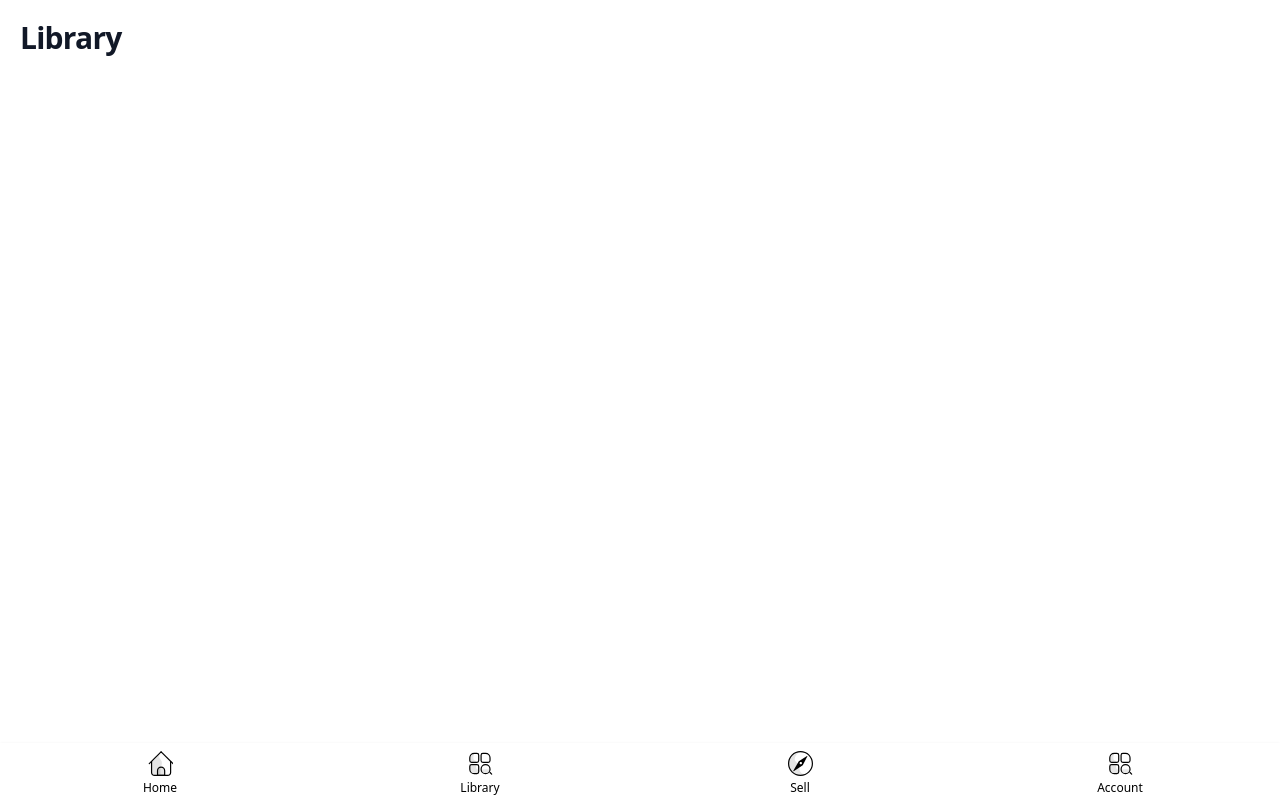
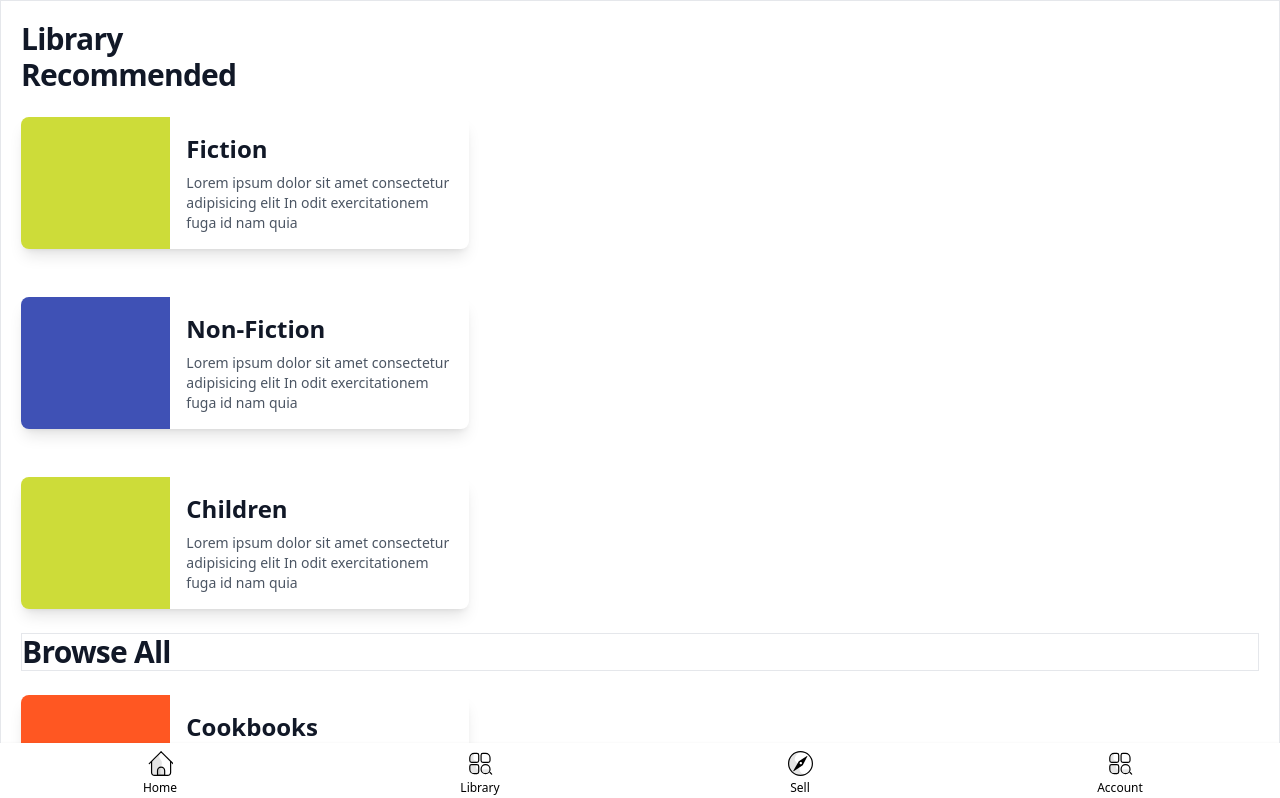
Before and after one commit to theabhayprajapati/open-bookstore, a Next.js app: page /library in a window 1280 px wide. Shown: the top 798 px of the page. Built offline with nearby package versions, Linux system fonts and the light colour scheme.

Commit message:
made feeds and library

```diff
--- /dev/null
+++ b/components/Box.tsx
@@ -0,0 +1,25 @@
+
+// type: name bg color
+interface BoxProps {
+    name: string;
+    bgColor: string;
+}
+
+const Box: React.FC<BoxProps> = ({ name, bgColor }) => {
+    return (
+        <div className="py-6">
+            <div className="flex max-w-md bg-white shadow-lg rounded-lg overflow-hidden">
+                <div className="w-1/3 bg-cover" style={{
+                    backgroundColor: bgColor
+                }} />
+                <div className="w-2/3 p-4">
+                    <h1 className="text-gray-900 font-bold text-2xl">{name}</h1>
+                    <p className="mt-2 text-gray-600 text-sm">Lorem ipsum dolor sit amet consectetur adipisicing elit In odit exercitationem fuga id nam quia</p>
+                </div>
+            </div>
+        </div>
+
+    )
+}
+
+export default Box
--- /dev/null
+++ b/components/Product.tsx
@@ -0,0 +1,52 @@
+import React from 'react';
+
+// ts type;
+// product image, name, desc, location, price
+interface Product {
+    image: string;
+    name: string;
+    desc: string;
+    location: string;
+    price: number;
+}
+const Product: React.FC<Product> = ({ image, name, desc, location, price }) => {
+    return (
+
+
+        <div className="py-6">
+            <div className="flex max-w-md bg-white shadow-lg rounded-lg overflow-hidden">
+                <div className="w-1/3 bg-cover" style={{
+                    backgroundImage: "url('https://images.unsplash.com/photo-1494726161322-5360d4d0eeae?ixlib=rb-1.2.1&ixid=eyJhcHBfaWQiOjEyMDd9&auto=format&fit=crop&w=334&q=80')"
+                }}
+                />
+                <div className="w-2/3 p-4">
+                    <h1 className="text-gray-900 font-bold text-2xl">Backpack</h1>
+                    <p className="mt-2 text-gray-600 text-sm">Lorem ipsum dolor sit amet consectetur adipisicing elit In odit exercitationem fuga id nam quia</p>
+                    <div className="flex item-center mt-2">
+                        <svg className="w-5 h-5 fill-current text-gray-700" viewBox="0 0 24 24">
+                            <path d="M12 17.27L18.18 21L16.54 13.97L22 9.24L14.81 8.63L12 2L9.19 8.63L2 9.24L7.46 13.97L5.82 21L12 17.27Z" />
+                        </svg>
+                        <svg className="w-5 h-5 fill-current text-gray-700" viewBox="0 0 24 24">
+                            <path d="M12 17.27L18.18 21L16.54 13.97L22 9.24L14.81 8.63L12 2L9.19 8.63L2 9.24L7.46 13.97L5.82 21L12 17.27Z" />
+                        </svg>
+                        <svg className="w-5 h-5 fill-current text-gray-700" viewBox="0 0 24 24">
+                            <path d="M12 17.27L18.18 21L16.54 13.97L22 9.24L14.81 8.63L12 2L9.19 8.63L2 9.24L7.46 13.97L5.82 21L12 17.27Z" />
+                        </svg>
+                        <svg className="w-5 h-5 fill-current text-gray-500" viewBox="0 0 24 24">
+                            <path d="M12 17.27L18.18 21L16.54 13.97L22 9.24L14.81 8.63L12 2L9.19 8.63L2 9.24L7.46 13.97L5.82 21L12 17.27Z" />
+                        </svg>
+                        <svg className="w-5 h-5 fill-current text-gray-500" viewBox="0 0 24 24">
+                            <path d="M12 17.27L18.18 21L16.54 13.97L22 9.24L14.81 8.63L12 2L9.19 8.63L2 9.24L7.46 13.97L5.82 21L12 17.27Z" />
+                        </svg>
+                    </div>
+                    <div className="flex item-center justify-between mt-3">
+                        <h1 className="text-gray-700 font-bold text-xl">$220</h1>
+                        <button className="px-3 py-2 bg-gray-800 text-white text-xs font-bold uppercase rounded">Add to Card</button>
+                    </div>
+                </div>
+            </div>
+        </div>
+    )
+}
+
+export default Product;
--- a/pages/index.tsx
+++ b/pages/index.tsx
@@ -1,15 +1,28 @@
-import type { NextPage } from 'next'
-import Head from 'next/head'
-import BottomNavigation from '../components/BottomNavigation'
+import type { NextPage } from 'next';
+import Head from 'next/head';
+import React from 'react';
+import BottomNavigation from '../components/BottomNavigation';
+import Product from '../components/Product';
 
 const Home: NextPage = () => {
+  const [login, setLogin] = React.useState(true);
   return (
     <div className="flex min-h-screen flex-col items-center justify-center py-2">
       <Head>
-        <title>Create Next App</title>
+        <title>Open Library</title>
         <link rel="icon" href="/favicon.ico" />
       </Head>
-      <main className="flex w-full flex-1 flex-col items-center justify-center px-20 text-center">
+      <main className="">
+        {login ? (
+          <div className='grid
+            md:grid-cols-3 grid-cols-1 gap-2
+          '>
+            {[...Array(100)].map((_, i) => (
+              <Product name='Backpack' image='https://images.unsplash.com/photo-1494726161322-5360d4d0eeae?ixlib=rb-1.2.1&ixid=eyJhcHBfaWQiOjEyMDd9&auto=format&fit=crop&w=334&q=80' desc='Lorem ipsum dolor sit amet consectetur adipisicing elit In odit exercitationem fuga id nam quia' location='New York' price={220} />
+            ))}
+          </div>
+        ) : (
+          <div>
             <h1 className="text-6xl font-bold">
               Welcome to{' '}
               <a className="text-blue-600" href="/">
@@ -19,6 +32,8 @@ const Home: NextPage = () => {
             <p className="mt-3 text-2xl">
               get paid for your books
             </p>
+          </div>
+        )}
         <BottomNavigation />
       </main>
       <footer className="flex h-24 w-full items-center justify-center border-t">
--- a/pages/library.tsx
+++ b/pages/library.tsx
@@ -1,14 +1,81 @@
 import BottomNavigation from "../components/BottomNavigation"
+import Box from "../components/Box"
 import PageHeader from "../components/PageHeader"
 
 const Library = () => {
+    const bookcategories = [
+        'Fiction',
+        'Non-Fiction',
+        'Children',
+        'Cookbooks',
+        'Biographies',
+        'Business',
+        'Universities',
+        'Schools',
+        'Religion',
+        'Math',
+        'Science',
+        'History',
+        'Politics',
+        'Health',
+        'Psychology',
+        'Medicine',
+        'Microbiology',
+        'Physics',
+        'Chemistry',
+        'Biology',
+        'Astronomy',
+        'Geography',
+        'Economics',
+        'Accounting',
+        'Business',
+        'Computer Science',
+        'Mathematics',
+        'Statistics',
+        'Programming',
+        'Web Development',
+        'Web Design',
+        'Social Skills',
+    ]
+    const giveRandomColor = () => {
+        const colors = ['#f44336', '#e91e63', '#9c27b0', '#673ab7', '#3f51b5', '#2196f3', '#03a9f4', '#00bcd4', '#009688', '#4caf50', '#8bc34a', '#cddc39', '#ffeb3b', '#ffc107', '#ff9800', '#ff5722', '#795548', '#9e9e9e', '#607d8b']
+        return colors[Math.floor(Math.random() * colors.length)]
+    }
+
     return (
         <div>
-            <div className="p-5">
+            <div className="p-5 border">
                 <PageHeader title={"Library"} />
+                {/* Recommended: */}
+                <section>
+                    <div className="">
+                        <PageHeader title={"Recommended"} />
+                        <div>
+                            {
+                                bookcategories.slice(0, 3).map((category, index) => (
+                                    <Box key={index} name={category} bgColor={giveRandomColor()} />
+                                ))
+
+                            }
+                        </div>
+                    </div>
+                </section>
+                {/* Browse All */}
+                <section>
+                    <div className=" border">
+                        <PageHeader title={"Browse All"} />
+                    </div>
+                    {
+                        bookcategories.slice(3, bookcategories.length).map((category, index) => (
+                            <Box key={index} name={category} bgColor={giveRandomColor()} />
+                        ))
+
+                    }
+                </section>
             </div>
-            <BottomNavigation
-            />
+
+
+            <BottomNavigation />
         </div>
     )
 }
```
Lines whose indentation alone changed are shown as unchanged.
